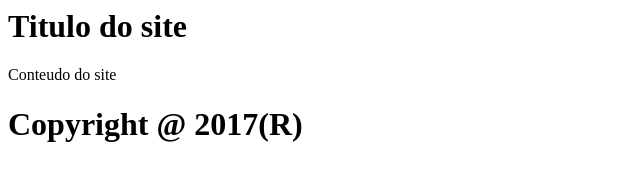
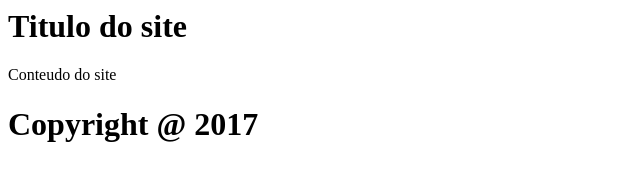
Before and after one commit to RepDX/rep1, a plain HTML site: page index.html in a window 1280 px wide. Shown: the full height of the page, 0-640 px from the left. Drawn offline with Linux system fonts and the light colour scheme.

```diff
--- a/index.html
+++ b/index.html
@@ -7,6 +7,6 @@
 <div>
 	Conteudo do site
 </div>
-<h1>	Copyright @ 2017(R)</h1>
+<h1>	Copyright @ 2017</h1>
 </body>
 </html>
```
